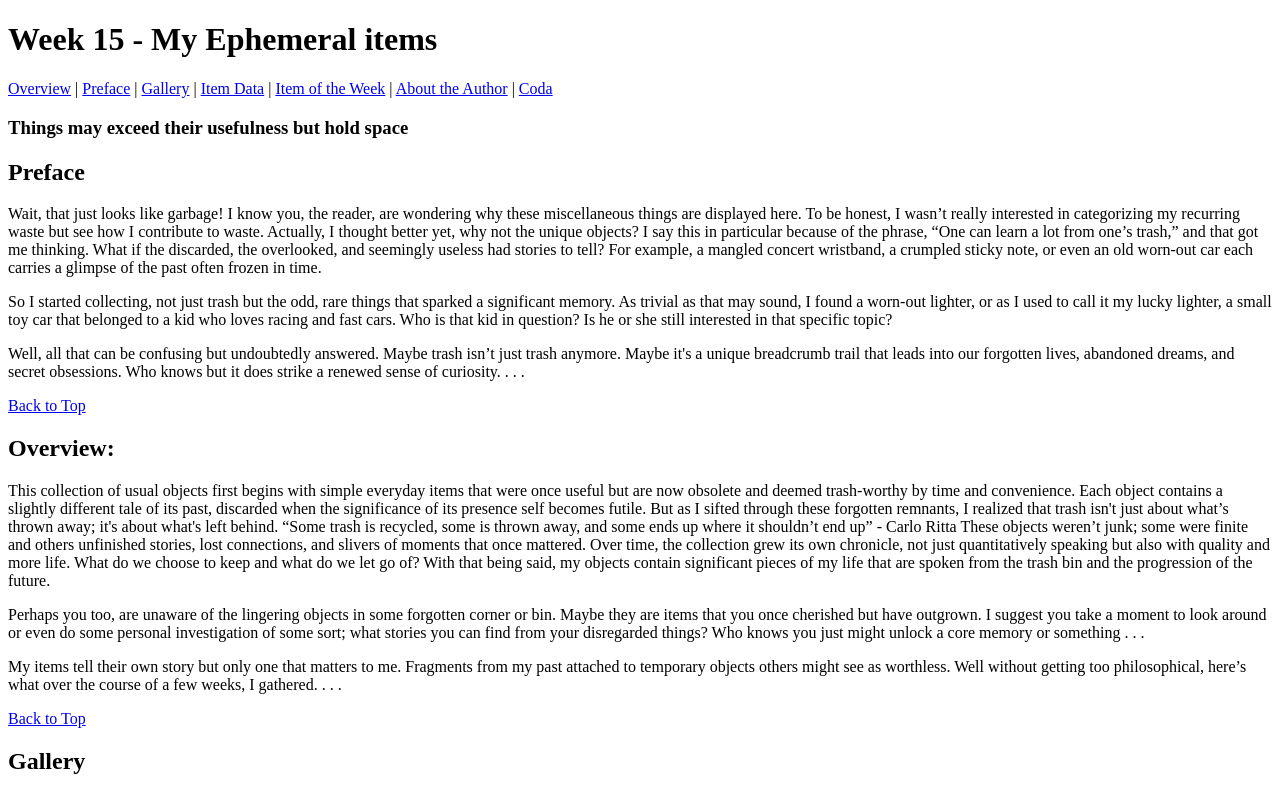
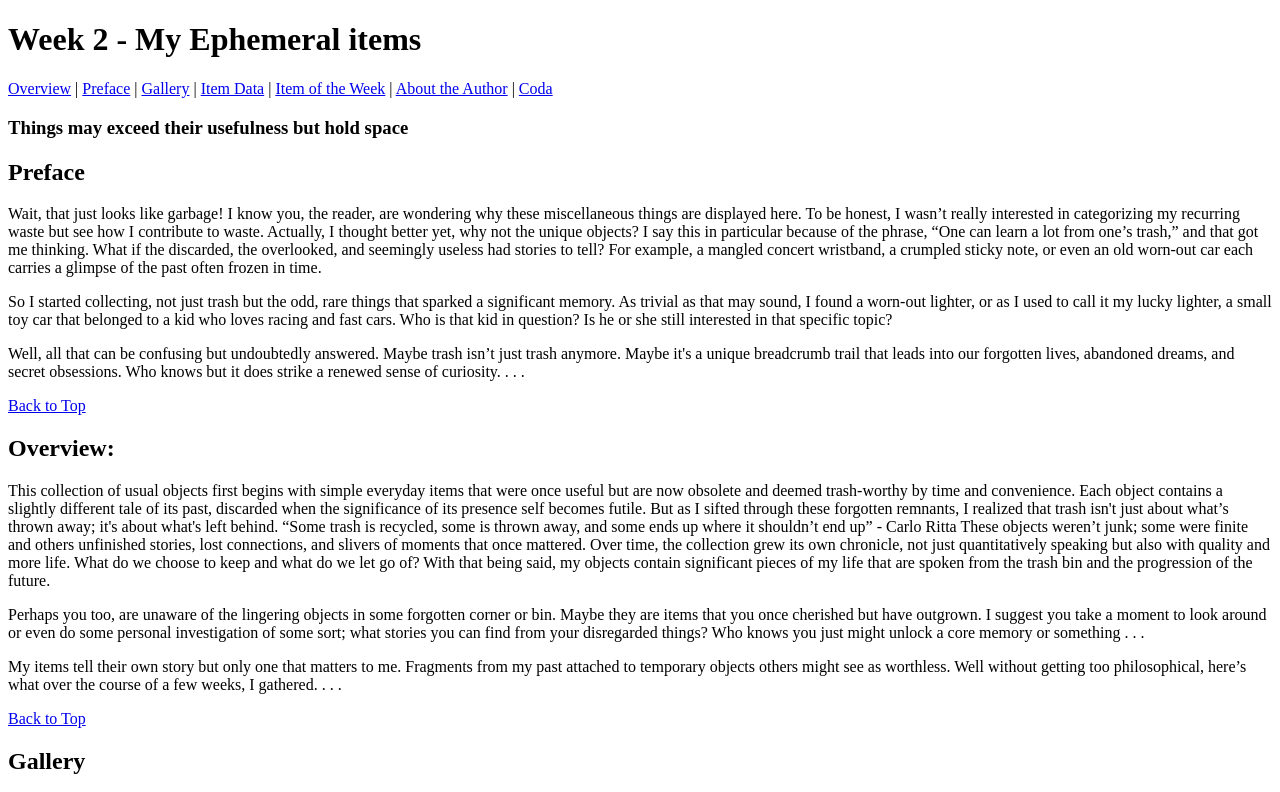
Before and after one commit to Clouis2/Twp-tester, a plain HTML site: page Louisj-twp-prep.html in a window 1280 px wide. Shown: the top 792 px of the page. Drawn offline with Linux system fonts and the light colour scheme.

Commit message:
Update Louisj-twp-prep.html

```diff
--- a/Louisj-twp-prep.html
+++ b/Louisj-twp-prep.html
@@ -8,7 +8,7 @@
 
 
 
-	<h1>Week 15 - My Ephemeral items </h1>
+	<h1>Week 2  - My Ephemeral items </h1>
 	<nav>
 		<a href="#sec1">Overview</a>		|
 		<a href="#sec2">Preface</a>		|
```
